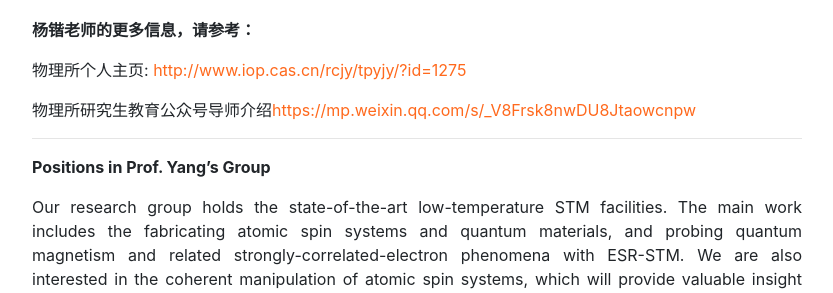
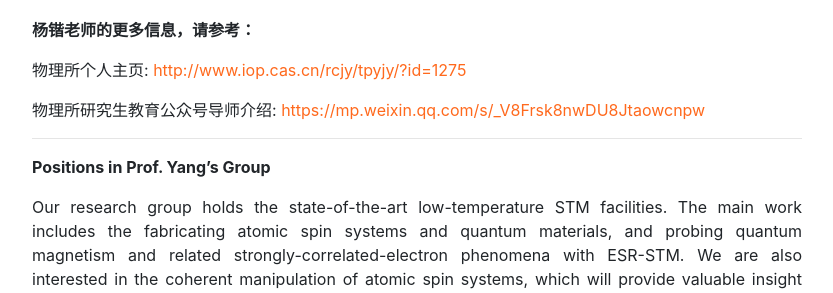
Before and after one commit to ZoomWuun/Q03i, a Jekyll site: the page built from _pages/openings.md, in a window 1280 px wide. Shown: the part 1176-1469 px from the top of the page, without its empty margins (223-1056 px from the left). Built offline with Jekyll 4.4.1, drawn with Linux system fonts in a browser that asks for light colours; some of the changed lines change nothing that is shown.

Commit message:
Add files via upload

```diff
--- a/_pages/openings.md
+++ b/_pages/openings.md
@@ -40,9 +40,11 @@ permalink: /openings/
 
 物理所个人主页: [http://www.iop.cas.cn/rcjy/tpyjy/?id=1275](http://www.iop.cas.cn/rcjy/tpyjy/?id=1275){:target="_blank"}
 
-物理所研究生教育公众号导师介绍[https://mp.weixin.qq.com/s/_V8Frsk8nwDU8Jtaowcnpw](https://mp.weixin.qq.com/s/_V8Frsk8nwDU8Jtaowcnpw){:target="_blank"}
+物理所研究生教育公众号导师介绍: [https://mp.weixin.qq.com/s/_V8Frsk8nwDU8Jtaowcnpw](https://mp.weixin.qq.com/s/_V8Frsk8nwDU8Jtaowcnpw){:target="_blank"}
+
 
 ---
+
 
 **Positions in Prof. Yang's Group**
 
```
